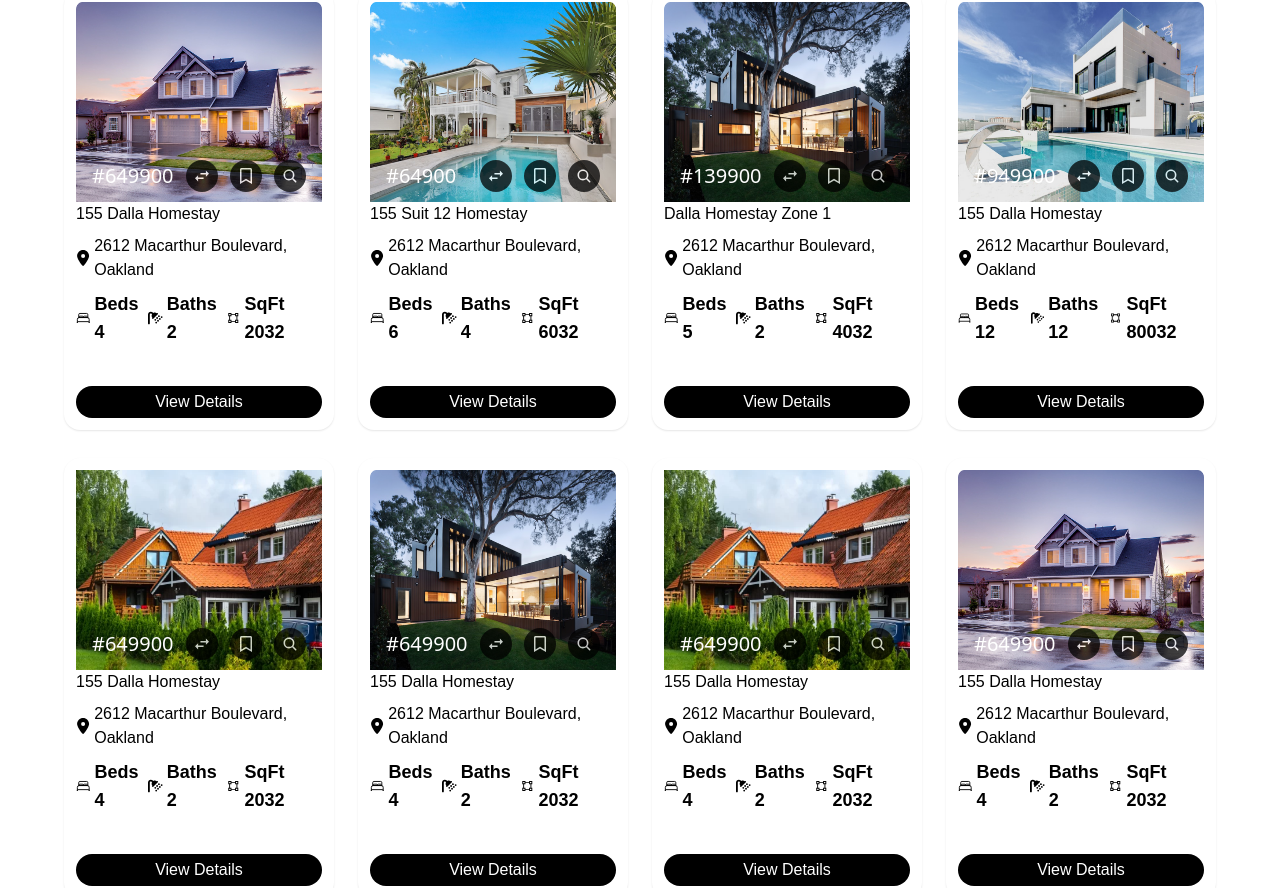
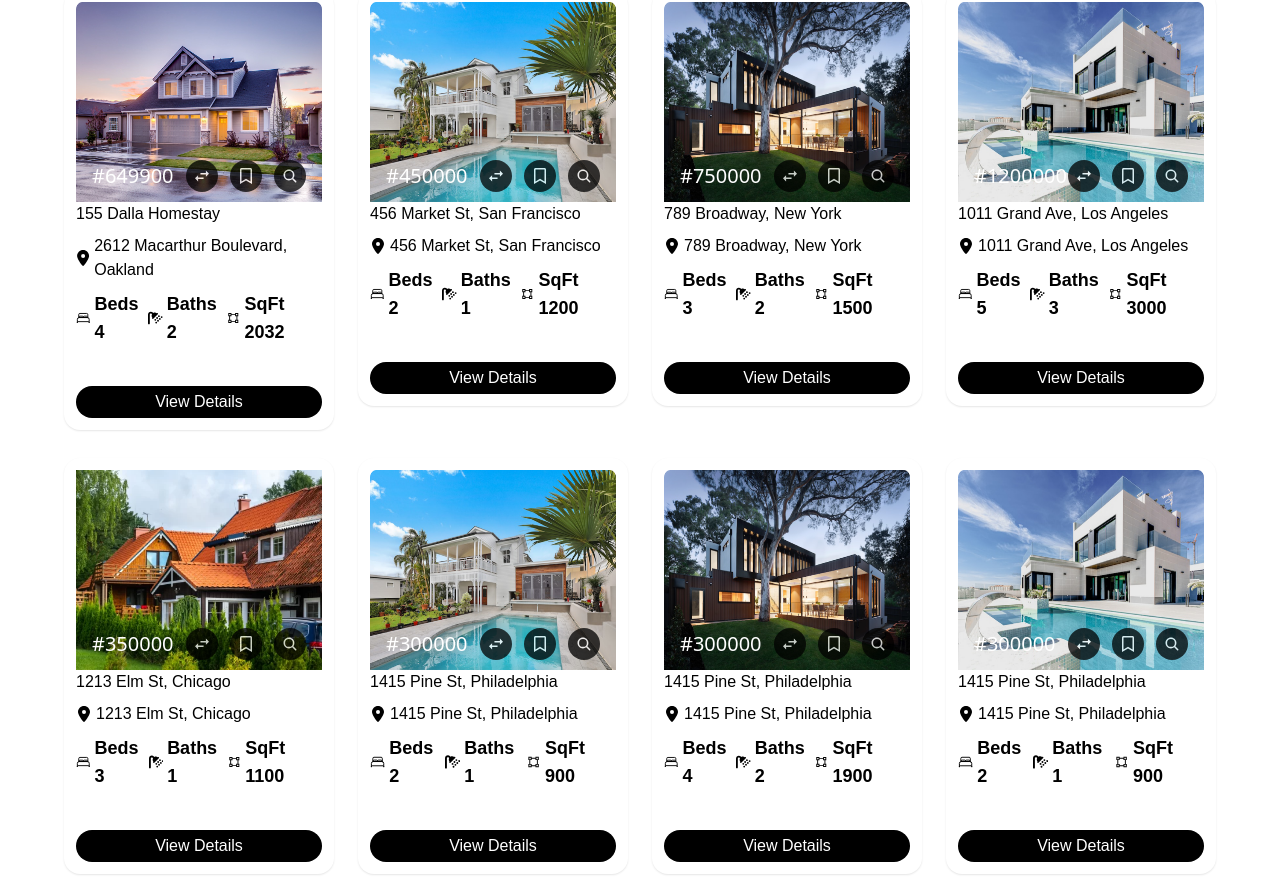
Before and after one commit to PythoSalaf/Skyline-Realty, a React (Create React App) app: page / in a window 1280 px wide. Shown: the part 1453-2341 px from the top of the page. Built offline with nearby package versions, Linux system fonts and the light colour scheme; a web font is replaced by a local one.

Commit message:
Listing Page Added

```diff
--- a/src/App.js
+++ b/src/App.js
@@ -2,10 +2,11 @@ import { Routes, Route } from "react-router-dom";
 import { Agents, Blog, Details, ErrorPage, Home, Listing } from "./Pages";
 import "slick-carousel/slick/slick.css";
 import "slick-carousel/slick/slick-theme.css";
-import { Navbar,Footer  } from "./Components";
+import { Navbar, Footer } from "./Components";
 function App() {
   return (
-    <>
+    <div className="flex flex-col min-h-screen">
+      <div className="flex-grow">
         <Navbar />
         <Routes>
           <Route path="/" element={<Home />} />
@@ -15,8 +16,9 @@ function App() {
           <Route path="/:id/details" element={<Details />} />
           <Route path="*" element={<ErrorPage />} />
         </Routes>
-      <Footer/>
-    </>
+      </div>
+      <Footer />
+    </div>
   );
 }
 
--- a/src/Components/DummyData.js
+++ b/src/Components/DummyData.js
@@ -1,115 +1,4 @@
 import { House1, House2, House3, House4, House5, Profile } from "../Assets";
-
-export const Properties = [
-  {
-    id: 1,
-    address: "155 Dalla Homestay",
-    beds: 4,
-    baths: 2,
-    sqft: 2032,
-    type: "Family",
-    price: 649900,
-    image: House1,
-    location: "2612 Macarthur Boulevard, Oakland",
-    category: "apartments",
-  },
-  {
-    id: 2,
-    address: "155 Suit 12 Homestay",
-    beds: 6,
-    baths: 4,
-    sqft: 6032,
-    type: "Family",
-    price: 64900,
-    image: House2,
-    location: "2612 Macarthur Boulevard, Oakland",
-    category: "bungalow",
-  },
-  {
-    id: 3,
-    address: "Dalla Homestay Zone 1",
-    beds: 5,
-    baths: 2,
-    sqft: 4032,
-    type: "enterprises",
-    price: 139900,
-    image: House3,
-    location: "2612 Macarthur Boulevard, Oakland",
-    category: "office",
-  },
-  {
-    id: 4,
-    address: "155 Dalla Homestay",
-    beds: 12,
-    baths: 12,
-    sqft: 80032,
-    type: "guest",
-    price: 949900,
-    image: House4,
-    location: "2612 Macarthur Boulevard, Oakland",
-    category: "villa",
-  },
-  {
-    id: 5,
-    address: "155 Dalla Homestay",
-    beds: 4,
-    baths: 2,
-    sqft: 2032,
-    type: "Family",
-    price: 649900,
-    image: House5,
-    location: "2612 Macarthur Boulevard, Oakland",
-    category: "apartments",
-  },
-  {
-    id: 6,
-    address: "155 Dalla Homestay",
-    beds: 4,
-    baths: 2,
-    sqft: 2032,
-    type: "Family",
-    price: 649900,
-    image: House3,
-    location: "2612 Macarthur Boulevard, Oakland",
-    category: "bungalow",
-  },
-  {
-    id: 7,
-    address: "155 Dalla Homestay",
-    beds: 4,
-    baths: 2,
-    sqft: 2032,
-    type: "Family",
-    price: 649900,
-    image: House5,
-    location: "2612 Macarthur Boulevard, Oakland",
-    category: "apartments",
-  },
-  {
-    id: 8,
-    address: "155 Dalla Homestay",
-    beds: 4,
-    baths: 2,
-    sqft: 2032,
-    type: "Family",
-    price: 649900,
-    image: House1,
-    location: "2612 Macarthur Boulevard, Oakland",
-    category: "apartments",
-  },
-  {
-    id: 9,
-    address: "155 Dalla Homestay",
-    beds: 4,
-    baths: 2,
-    sqft: 2032,
-    type: "Family",
-    price: 649900,
-    image: House2,
-    location: "2612 Macarthur Boulevard, Oakland",
-    category: "apartments",
-  },
-];
 
 export const CustomerReviews = [
   {
@@ -161,3 +50,233 @@ export const CustomerReviews = [
       "I was impressed by their professionalism and dedication. They made the process of buying my vacation home an enjoyable experience.",
   },
 ];
+
+export const Properties = [
+  {
+    id: 1,
+    address: "155 Dalla Homestay",
+    beds: 4,
+    baths: 2,
+    sqft: 2032,
+    type: "Family",
+    price: 649900,
+    image: House1,
+    location: "2612 Macarthur Boulevard, Oakland",
+    city: "Oakland",
+    state: "CA",
+    zip: "94602",
+    category: "apartments",
+  },
+  {
+    id: 2,
+    address: "456 Market St, San Francisco",
+    beds: 2,
+    baths: 1,
+    sqft: 1200,
+    type: "Apartment",
+    price: 450000,
+    image: House2,
+    location: "456 Market St, San Francisco",
+    city: "San Francisco",
+    state: "CA",
+    zip: "94111",
+    category: "apartments",
+  },
+  {
+    id: 3,
+    address: "789 Broadway, New York",
+    beds: 3,
+    baths: 2,
+    sqft: 1500,
+    type: "Condo",
+    price: 750000,
+    image: House3,
+    location: "789 Broadway, New York",
+    city: "New York",
+    state: "NY",
+    zip: "10003",
+    category: "villa",
+  },
+  {
+    id: 4,
+    address: "1011 Grand Ave, Los Angeles",
+    beds: 5,
+    baths: 3,
+    sqft: 3000,
+    type: "House",
+    price: 1200000,
+    image: House4,
+    location: "1011 Grand Ave, Los Angeles",
+    city: "Los Angeles",
+    state: "CA",
+    zip: "90015",
+    category: "house",
+  },
+  {
+    id: 5,
+    address: "1213 Elm St, Chicago",
+    beds: 3,
+    baths: 1,
+    sqft: 1100,
+    type: "Single",
+    price: 350000,
+    image: House5,
+    location: "1213 Elm St, Chicago",
+    city: "Chicago",
+    state: "IL",
+    zip: "60610",
+    category: "single",
+  },
+  {
+    id: 6,
+    address: "1415 Pine St, Philadelphia",
+    beds: 2,
+    baths: 1,
+    sqft: 900,
+    type: "Apartment",
+    price: 300000,
+    image: House2,
+    location: "1415 Pine St, Philadelphia",
+    city: "Philadelphia",
+    state: "PA",
+    zip: "19102",
+    category: "apartments",
+  },
+  {
+    id: 7,
+    address: "1415 Pine St, Philadelphia",
+    beds: 4,
+    baths: 2,
+    sqft: 1900,
+    type: "office",
+    price: 300000,
+    image: House3,
+    location: "1415 Pine St, Philadelphia",
+    city: "Philadelphia",
+    state: "PA",
+    zip: "19102",
+    category: "office",
+  },
+  {
+    id: 8,
+    address: "1415 Pine St, Philadelphia",
+    beds: 2,
+    baths: 1,
+    sqft: 900,
+    type: "Apartment",
+    price: 300000,
+    image: House4,
+    location: "1415 Pine St, Philadelphia",
+    city: "Philadelphia",
+    state: "PA",
+    zip: "19102",
+    category: "bungalow",
+  },
+  {
+    id: 9,
+    address: "1415 Pine St, Philadelphia",
+    beds: 2,
+    baths: 1,
+    sqft: 900,
+    type: "Apartment",
+    price: 200000,
+    image: House3,
+    location: "1415 Pine St, Philadelphia",
+    city: "Philadelphia",
+    state: "PA",
+    zip: "19102",
+    category: "apartments",
+  },
+  {
+    id: 10,
+    address: "1415 Pine St, Philadelphia",
+    beds: 2,
+    baths: 1,
+    sqft: 900,
+    type: "Apartment",
+    price: 300000,
+    image: House5,
+    location: "1415 Pine St, Philadelphia",
+    city: "Philadelphia",
+    state: "PA",
+    zip: "19102",
+    category: "villa",
+  },
+  {
+    id: 11,
+    address: "1415 Pine St, Philadelphia",
+    beds: 2,
+    baths: 1,
+    sqft: 900,
+    type: "Apartment",
+    price: 100000,
+    image: House2,
+    location: "1415 Pine St, Philadelphia",
+    city: "Philadelphia",
+    state: "PA",
+    zip: "19102",
+    category: "apartments",
+  },
+  {
+    id: 12,
+    address: "1415 Pine St, Philadelphia",
+    beds: 2,
+    baths: 1,
+    sqft: 900,
+    type: "Apartment",
+    price: 500000,
+    image: House3,
+    location: "1415 Pine St, Philadelphia",
+    city: "Philadelphia",
+    state: "PA",
+    zip: "19102",
+    category: "apartments",
+  },
+  {
+    id: 13,
+    address: "1415 Pine St, Philadelphia",
+    beds: 2,
+    baths: 1,
+    sqft: 900,
+    type: "Apartment",
+    price: 400000,
+    image: House1,
+    location: "1415 Pine St, Philadelphia",
+    city: "Philadelphia",
+    state: "PA",
+    zip: "19102",
+    category: "apartments",
+  },
+  {
+    id: 14,
+    address: "1415 Pine St, Philadelphia",
+    beds: 2,
+    baths: 1,
+    sqft: 900,
+    type: "Apartment",
+    price: 600000,
+    image: House3,
+    location: "1415 Pine St, Philadelphia",
+    city: "Philadelphia",
+    state: "PA",
+    zip: "19102",
+    category: "apartments",
+  },
+  {
+    id: 15,
+    address: "1415 Pine St, Philadelphia",
+    beds: 2,
+    baths: 1,
+    sqft: 900,
+    type: "Apartment",
+    price: 300000,
+    image: House5,
+    location: "1415 Pine St, Philadelphia",
+    city: "osogbo",
+    state: "osun",
+    zip: "19102",
+    category: "apartments",
+  },
+];
+
+export default Properties;
--- a/src/Components/FeaturedProperty.jsx
+++ b/src/Components/FeaturedProperty.jsx
@@ -80,7 +80,7 @@ const FeaturedProperty = () => {
             <Grid />
           ) : (
             <div className="text-center w-full col-span-full">
-              <p className="text-lg font-semibold text-red-600">
+              <p className="text-lg md:text-xl lg:text-2xl font-semibold text-red-600">
                 No properties available in this category.
               </p>
             </div>
--- a/src/Pages/ErrorPage.jsx
+++ b/src/Pages/ErrorPage.jsx
@@ -1,13 +1,20 @@
 import React from "react";
+import { Link } from "react-router-dom";
 
 const ErrorPage = () => {
   return (
-    <div className="w-full  flex items-center flex-col justify-center absolute top-[45%]">
-      <h1 className="mb-6 text-3xl font-bold">Oops!</h1>
+    <div className="w-full my-[3.5rem] flex items-center flex-col justify-center">
+      <h1 className="my-6 text-3xl font-bold">Oops!</h1>
       <p className="mb-3 text-2xl font-semibold">
         Sorry, an unexpected error has occurred.
       </p>
       <p className="text-2xl font-semibold"> Page not found</p>
+
+      <div className="bg-primary mt-5 rounded-xl text-white px-3 py-1">
+        <Link to="/" className="uppercase text-lg md:text-xl">
+          Go back home
+        </Link>
+      </div>
     </div>
   );
 };
--- a/src/Pages/Listing.jsx
+++ b/src/Pages/Listing.jsx
@@ -1,9 +1,119 @@
-import React from "react";
+import React, { useState } from "react";
+import { Button, FeatureCard } from "../Components";
+import Properties from "../Components/DummyData";
 
 const Listing = () => {
+  const [searchLocation, setSearchLocation] = useState("");
+  const [searchCity, setSearchCity] = useState("");
+  const [searchState, setSearchState] = useState("");
+  const [searchPrice, setSearchPrice] = useState("");
+  const [searchType, setSearchType] = useState("");
+  const [filteredProperties, setFilteredProperties] = useState(Properties);
+
+  const handleSearch = () => {
+    const filtered = Properties.filter((property) => {
+      return (
+        (searchLocation ? property.location.includes(searchLocation) : true) &&
+        (searchCity ? property.city === searchCity : true) &&
+        (searchState ? property.state === searchState : true) &&
+        (searchPrice
+          ? property.price <= parseInt(searchPrice.replace(/[^0-9]/g, ""))
+          : true) &&
+        (searchType ? property.type === searchType : true)
+      );
+    });
+    setFilteredProperties(filtered);
+  };
+
   return (
-    <div>
-      <h2>Listing</h2>
+    <div className="mt-[4rem] w-full bg-white py-6">
+      <div className="w-[96%] md:w-[94%] lg:w-[90%] mx-auto">
+        <h2 className="font-bold text-2xl md:text-3xl lg:text-4xl">
+          Find Property
+        </h2>
+        <div className="my-5 grid grid-cols-1 md:grid-cols-3 lg:grid-cols-6 gap-x-10 gap-y-4 lg:gap-y-0 bg-primary px-4 py-3 rounded-lg">
+          <input
+            type="text"
+            placeholder="Enter location"
+            className="px-3 text-lg h-9 lg:h-10 rounded-xl text-black outline-none"
+            value={searchLocation}
+            onChange={(e) => setSearchLocation(e.target.value)}
+          />
+          <select
+            value={searchCity}
+            onChange={(e) => setSearchCity(e.target.value)}
+            className="bg-white text-black pl-[6px] text-lg pr-[6px] h-9 lg:h-10 rounded-lg cursor-pointer"
+          >
+            <option value="">Select City</option>
+            <option value="osogbo">Osogbo</option>
+            <option value="akure">Akure</option>
+            <option value="ikirun">Ikirun</option>
+            <option value="ibadan">Ibadan</option>
+          </select>
+
+          <select
+            value={searchState}
+            onChange={(e) => setSearchState(e.target.value)}
+            className="bg-white text-black pl-[6px] pr-[6px] text-lg h-9 lg:h-10 rounded-lg cursor-pointer"
+          >
+            <option value="">Select State</option>
+            <option value="Osun">Osun</option>
+            <option value="Ondo">Ondo</option>
+            <option value="Lagos">Lagos</option>
+            <option value="Oyo">Oyo</option>
+            <option value="Abia">Abia</option>
+            <option value="Edo">Edo</option>
+          </select>
+
+          <select
+            value={searchPrice}
+            onChange={(e) => setSearchPrice(e.target.value)}
+            className="bg-white text-black pl-[6px] pr-[6px] text-lg h-9 lg:h-10 rounded-lg cursor-pointer"
+          >
+            <option value="">Price Range</option>
+            <option value="#100000">#100,000</option>
+            <option value="#200000">#200,000</option>
+            <option value="#300000">#300,000</option>
+            <option value="#400000">#400,000</option>
+            <option value="#500000">#500,000</option>
+            <option value="#600000">#600,000</option>
+          </select>
+          <select
+            value={searchType}
+            onChange={(e) => setSearchType(e.target.value)}
+            className="bg-white text-black pl-[6px] pr-[6px] text-lg h-9 lg:h-10 rounded-lg cursor-pointer"
+          >
+            <option value="">Apartment Type</option>
+            <option value="Single Room">Single Room</option>
+            <option value="A room selfcon">A room selfcon</option>
+            <option value="Room and palor selfcon">
+              Room and palor selfcon
+            </option>
+            <option value="Two bedroom flat">Two bedroom flat</option>
+            <option value="Three bedroom flat">Three bedroom flat</option>
+            <option value="Four bedroom flat">Four bedroom flat</option>
+            <option value="Bungalo">Bungalo</option>
+            <option value="Duplex">Duplex</option>
+            <option value="Office">Office</option>
+          </select>
+          <Button
+            btnName="Search"
+            btnStyle="bg-black text-white text-lg md:text-xl rounded-2xl px-9 py-[6px]"
+            btnHandle={handleSearch}
+          />
+        </div>
+        {filteredProperties.length > 0 ? (
+          <div className="w-full grid grid-cols-1 sm:grid-cols-2 lg:grid-cols-4 gap-x-6 gap-y-7">
+            {filteredProperties.map((item) => (
+              <FeatureCard {...item} key={item.id} />
+            ))}
+          </div>
+        ) : (
+          <div className="text-center text-xl text-red-500">
+            No properties found. Please try different search criteria.
+          </div>
+        )}
+      </div>
     </div>
   );
 };
--- a/tailwind.config.js
+++ b/tailwind.config.js
@@ -13,6 +13,7 @@ module.exports = {
         mainWhite: "#FFF",
         green: "#60BB18",
         inactiveText: "#898D9E",
+        borderColor: "#dfdedd",
       },
       boxShadow: {
         custom: "rgba(0, 0, 0, 0.24) 0px 3px 8px",
```
Lines whose indentation alone changed are shown as unchanged.
